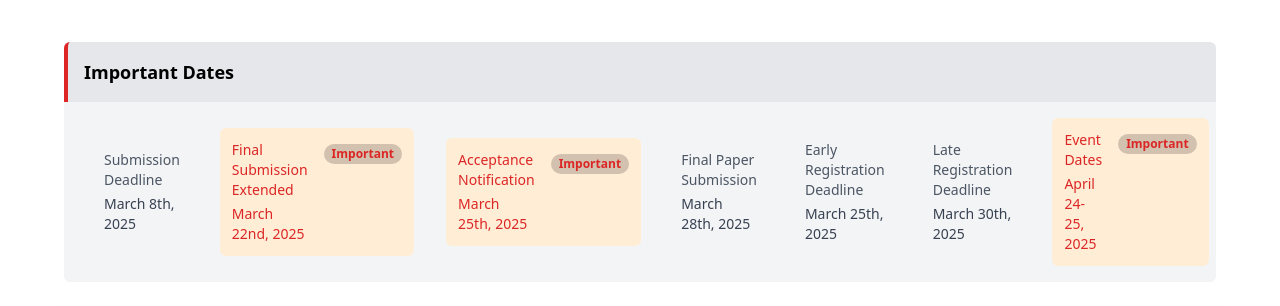
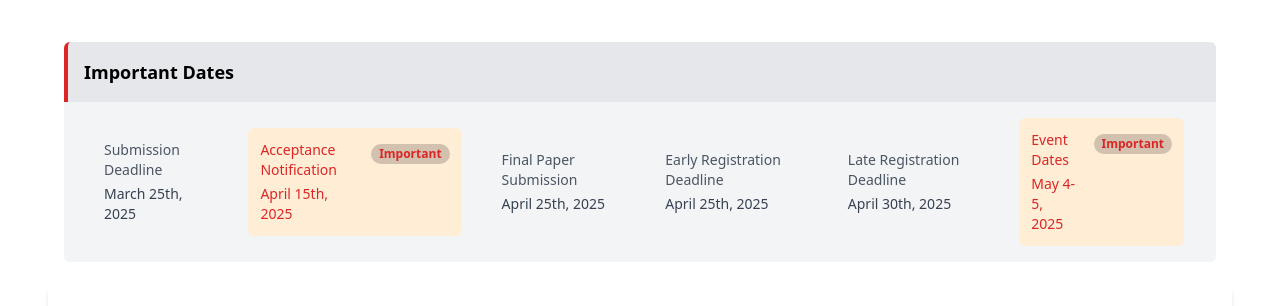
Before and after one commit to Diyamehta60/Department_conference, a React (Vite) app: page / in a window 1280 px wide. Shown: the part 802-1108 px from the top of the page. Built offline with nearby package versions, Linux system fonts and the light colour scheme.

Commit message:
via anil sir

```diff
--- a/src/components/ImportantDates.jsx
+++ b/src/components/ImportantDates.jsx
@@ -4,43 +4,37 @@ import { FaStar, FaRegClock, FaRegCalendarAlt } from "react-icons/fa"; // Import
 const impDateData = [
   {
     title: "Full Paper Submission Date",
-    date: "March 8th, 2025",
+    date: "March 25th, 2025",
     subtitle: "Submission Deadline",
     isImportant: false,
   },
   {
-    title: "Extended Date",
-    date: "March 22nd, 2025",
-    subtitle: "Final Submission Extended",
-    isImportant: true,
-  },
-  {
     title: "Notification of Acceptance",
-    date: "March 25th, 2025",
+    date: "April 15th, 2025",
     subtitle: "Acceptance Notification",
     isImportant: true,
   },
   {
     title: "Revised Paper Submission",
-    date: "March 28th, 2025",
+    date: "April 25th, 2025",
     subtitle: "Final Paper Submission",
     isImportant: false,
   },
   {
     title: "Early Bird Registration",
-    date: "March 25th, 2025",
+    date: "April 25th, 2025",
     subtitle: "Early Registration Deadline",
     isImportant: false,
   },
   {
     title: "Late Registration",
-    date: "March 30th, 2025",
+    date: "April 30th, 2025",
     subtitle: "Late Registration Deadline",
     isImportant: false,
   },
   {
     title: "Conference Dates",
-    date: "April 24-25, 2025",
+    date: "May 4-5, 2025",
     subtitle: "Event Dates",
     isImportant: true,
   },
```
